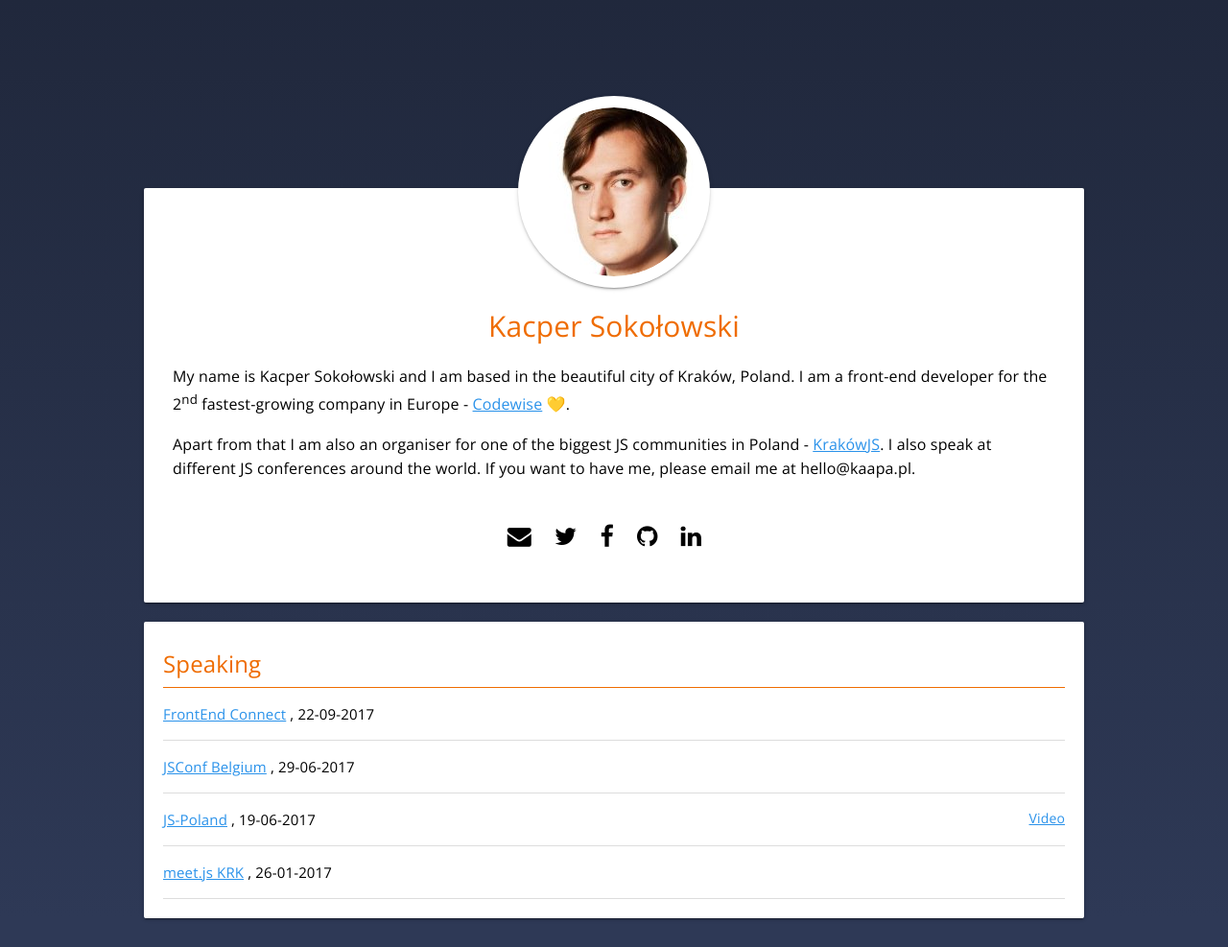
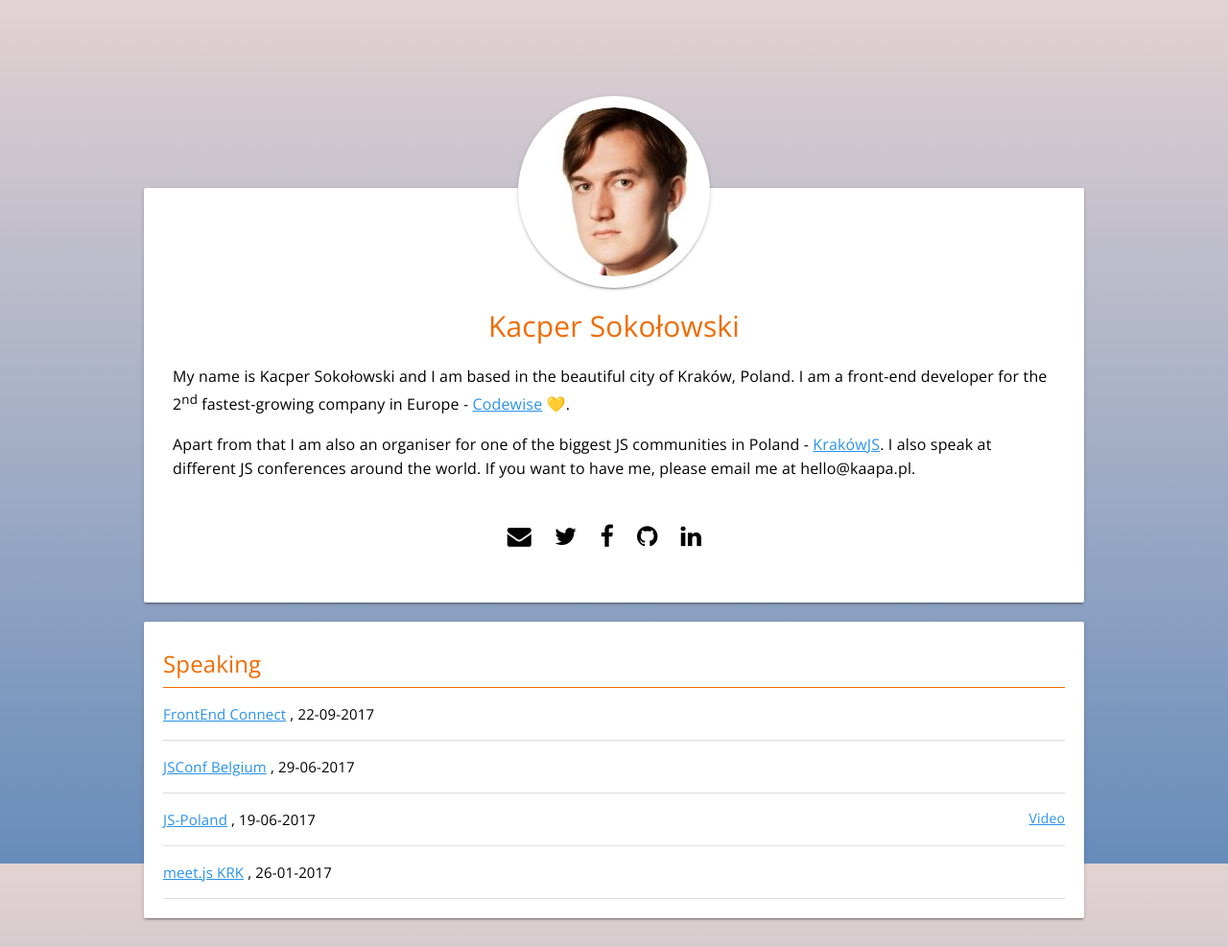
Before and after one commit to kaapa-s/kaapa-s.github.io, a Jekyll site: the page built from index.html, in a window 1280 px wide. Shown: the whole page at 96% size. Built offline with Jekyll 4.4.1, drawn with Linux system fonts in a browser that asks for light colours.

Commit message:
Updated background color

```diff
--- a/_sass/_base.scss
+++ b/_sass/_base.scss
@@ -14,7 +14,14 @@ html {
   box-sizing: border-box;
   font-size: 62.5%;
 
-  background-color: $grey-color;
+  background: -moz-linear-gradient(top, $gradient-start 0%, $gradient-end 100%);   /* FF3.6+ */
+  background: -webkit-gradient(linear, left top, left bottom, color-stop(0%, $gradient-start), color-stop(100%,$gradient-end)); /* Chrome,Safari4+ */
+  background: -webkit-linear-gradient(top,  $gradient-start 0%,$gradient-end 100%); /* Chrome10+,Safari5.1+ */
+  background: -o-linear-gradient(top,  $gradient-start 0%,$gradient-end 100%); /* Opera 11.10+ */
+  background: -ms-linear-gradient(top,  $gradient-start 0%,$gradient-end 100%); /* IE10+ */
+  background: linear-gradient(to bottom,  $gradient-start 0%,$gradient-end 100%); /* W3C */
+
+  filter: progid:DXImageTransform.Microsoft.gradient( startColorstr='#00ffffff', endColorstr='#825b00',GradientType=0 ); /* IE6-9 */
 
   background-repeat: no-repeat;
   background-size:cover;
@@ -39,13 +46,4 @@ body {
 
 .outer{
   padding-top: 100px;
-
-  background: -moz-linear-gradient(top, rgba(0,0,0,0.3) 0%, $grey-color 100%);   /* FF3.6+ */
-  background: -webkit-gradient(linear, left top, left bottom, color-stop(0%,rgba(0,0,0,0.3)), color-stop(100%,$grey-color)); /* Chrome,Safari4+ */
-  background: -webkit-linear-gradient(top, rgba(0,0,0,0.3) 0%,$grey-color 100%); /* Chrome10+,Safari5.1+ */
-  background: -o-linear-gradient(top, rgba(0,0,0,0.3) 0%,$grey-color 100%); /* Opera 11.10+ */
-  background: -ms-linear-gradient(top, rgba(0,0,0,0.3) 0%,$grey-color 100%); /* IE10+ */
-  background: linear-gradient(to bottom, rgba(0,0,0,0.3) 0%,$grey-color 100%); /* W3C */
-
-  filter: progid:DXImageTransform.Microsoft.gradient( startColorstr='#00ffffff', endColorstr='#825b00',GradientType=0 ); /* IE6-9 */
 }
--- a/css/main.scss
+++ b/css/main.scss
@@ -20,6 +20,8 @@ $text-color-white: #fff;
 $background-color: #fff;
 $brand-color:      #EF6C00;
 
+$gradient-start: #e3d2d2;
+$gradient-end: rgba(62, 109, 168, 0.79);
 
 $color-blue:       #2a92ea;
 $grey-color:       #2e3956;
```
